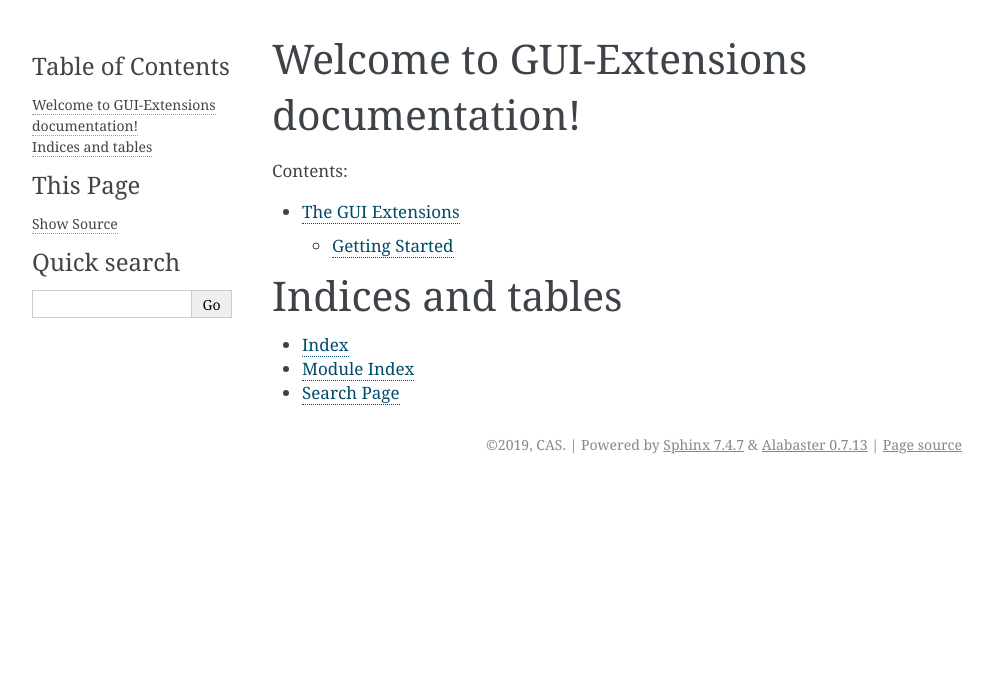
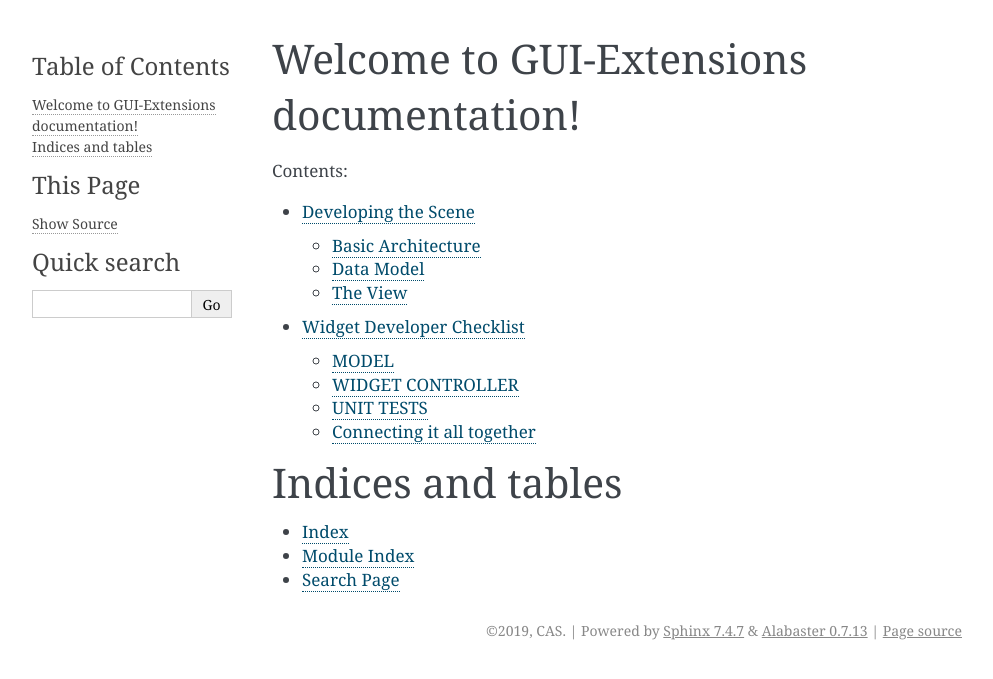
Before and after one commit to European-XFEL/guiextensions, a Sphinx documentation site: the page built from doc/source/index.rst, in a window 1280 px wide. Shown: the top 679 px of the page, without its empty margins (148-1141 px from the left). Built offline with Sphinx 7.4.7, drawn with Linux system fonts in a browser that asks for light colours; some of the changed lines change nothing that is shown.

Commit message:
Put basic documentation for extensions online

```diff
--- /dev/null
+++ b/doc/source/gui_scene_development.rst
@@ -0,0 +1,177 @@
+********************
+Developing the Scene
+********************
+
+As it is an important part of the Karabo GUI, we expect that the Scene will
+require new widgets/elements and other changes as time goes by. The following
+should be considered guidelines for accomplishing that in a way which doesn't
+cause undue pain to existing users of the GUI.
+
+
+Basic Architecture
+==================
+
+The scene code is generally split into two parts: model and view. The model
+code lives in ``karabo.common.scenemodel`` and is responsible for the
+representation of scene data and reading/writing those data to/from files. It
+is built using the `Traits library <http://docs.enthought.com/traits/>`_, which
+you should familiarize yourself with if you plan to work on the scene. The view
+code for the scene lives in ``karabogui.sceneview``. It is built using Qt and
+makes use of the model objects.
+
+.. note::
+
+  This separation of model and view has an important benefit: You don't *need*
+  a GUI to work with scenes. Having a well defined and **independent** data
+  model means that power users can script the creation/modification of scene
+  files.
+
+
+Data Model
+==========
+
+The job of ``karabo.common.scenemodel`` is to describe the data of a scene.
+GUI code does not belong here. For that, see `The View`_ below.
+
+
+Scene File Versioning
+---------------------
+
+Every scene file, starting with version 2, contains a ``krb:version`` attribute
+in the root SVG element which gives the version of the file. If the attribute
+is missing, a file is assumed to be version 1.
+
+The general philosophy of versioning in the scene file format is that old data
+must *always* be readable. If a file is then modified and saved, it will be
+written using the *latest version* of the file format. To accomplish this, the
+scene data model code will necessarily accumulate reader code over time, but
+will only ever know how to write out the current version of the file format.
+
+
+The Scene File Format
+---------------------
+
+Version 1 of the scene file format is described in detail here:
+:ref:`scene-file-version-one`. In general, the file format is SVG and
+individual elements in a scene file are recognized by their corresponding
+reader functions in the Karabo library.
+
+Version 2 of the scene file format is basically the same as version 1, but
+some elements have minor changes which are incompatible with the old reader
+implementations. These changes should be in agreement with the guidelines
+enumerated below.
+
+Version 3 (and later) does not yet exist at the time of this writing. The
+condition for it to exist would be if an existing element (or elements) need(s)
+a new reader. As soon as the format of any element changes enough that it can't
+be handled cleanly by the current reader, then a new reader (for that element)
+and new file version is required.
+
+
+Making Changes to the Scene File format
+---------------------------------------
+
+If you wish to add new data to the scene file format, or change the format of
+data which is already there, you should take note of the following:
+
+* If adding a new element, create a class which inherits ``BaseSceneObjectData``
+  (a *model class*).
+
+  * Create a reader function for the class. Register the reader with the
+    ``register_scene_reader`` decorator. Make sure you pass
+    ``version=<current version>`` (where ``<current version>`` is the value of
+    ``SCENE_FILE_VERSION``) to the decorator. Don't pass ``SCENE_FILE_VERSION``
+    because this value will change over time and you want to pin your reader to
+    a single version.
+  * Create a writer function for the class. Register the writer with the
+    ``register_scene_writer`` decorator.
+  * **Add unit tests which cover all the new code that you added**. Try to cover
+    edge cases that you can think of.
+
+* If *lightly* modifying an existing model class, you can make small changes to
+  the reader function
+
+  * **Leave the** ``SCENE_FILE_VERSION`` **constant alone**.
+  * Make whatever changes are necessary to the model class.
+  * Update the other reader function(s) for the model if needed
+  * Update unit tests carefully.
+
+* If modifying an existing model class in a way which requires a new reader
+  function:
+
+  * Increment the ``SCENE_FILE_VERSION`` constant first.
+  * Make whatever changes are necessary to the model class.
+  * Create a **new reader function** and register it with a version equal to the
+    new value of ``SCENE_FILE_VERSION``. Remember not to use
+    ``SCENE_FILE_VERSION`` here. Use its value.
+  * Update the old reader function(s), **but only if NOT doing so would cause
+    an exception when instantiating the model class**.
+
+    * The overall aim is to construct the latest version of the model class from
+      *any* version of the file data.
+
+  * Update unit tests carefully.
+
+.. note::
+
+  Removing data from the file format is always safe. Old files which contain the
+  data will continue to be readable, because the reader can simply ignore the
+  data.
+
+.. note::
+
+  Similarly, adding new widgets to the file format is also safe, as long as the
+  addition is orthogonal to existing data in the format. As of version 2.2(-ish)
+  the ``UnknownWidgetDataModel`` catches new widgets which do not have a reader
+  registered.
+
+
+Unit Tests
+----------
+
+The scene model code, by virtue of being independent from the view code, has
+very extensive test coverage. You should strive to maintain this when making
+changes. It is intended as a defensive measure against introducing breaking
+changes to users. Unfortunately, it's not automatic, and it requires a bit of
+discipline on the part of developers working on the scene.
+
+**This is very important**. Good unit test coverage of the scene file model
+code is the main defense against user hostile bugs encountered when loading
+scenes.
+
+
+The View
+========
+
+The job of the subpackage ``karabogui.sceneview`` is to create a visual
+representation of the data in scene model objects *and* give a way to
+manipulate that data.
+
+
+Adding a New Widget
+-------------------
+
+If you haven't added the data for your widget to the scene model yet, you
+should first do that before proceeding with the view portion. Once your new
+widget has a data model class associated with it, you can make it appear in the
+scene by doing the following:
+
+* Create a ``BaseBindingController`` class (or classes) which will be shown in
+  the scene.
+* Make sure your controller class has a ``model`` trait which is an ``Instance``
+  of whatever your scene model class is.
+* Register your controller class with the ``register_binding_controller``
+  decorator.
+* Add unit tests for your controller class.
+* Test in the GUI.
+
+
+.. note::
+
+  A Developer's Checklist is documented in :ref:`gui-widget-checklist`
+
+.. note::
+
+  If your new scene object **does NOT** need to interact with device properties
+  you should take a look at ``karabogui.sceneview.widget``. Adding things to
+  the scene view isn't *always* dealing with properties.
--- /dev/null
+++ b/doc/source/gui_widget_development.rst
@@ -0,0 +1,59 @@
+.. _gui-extensions-checklist:
+
+==========================
+Widget Developer Checklist
+==========================
+
+the following Classes needs to be created:
+
+- The Scene MODEL of the widget
+- The UNIT TESTS!
+- The WIDGET CONTROLLER
+
+if the Scene Model contains traits (i.e. needs to persist configuration data), the
+following elements need to be added:
+
+- The Scene Model WRITER
+- The Scene Model READER
+
+
+MODEL
+=====
+
+- add the MODEL to the `src/extensions/models/**DISPLAYTYPE**.py`
+  file.
+
+if the MODEL contains traits, the developer will add:
+
+- the Scene Model WRITER to
+  `src/extensions/models/**DISPLAYTYPE**.py`.
+- the Scene Model READER to
+  `src/extensions/models/**DISPLAYTYPE**.py`.
+  The READER's version should be the same as the value of
+  `SCENE_FILE_VERSION` in `src/pythonKarabo/karabo/common/scenemodel/const.py`.
+
+
+WIDGET CONTROLLER
+=================
+
+- Add the WIDGET CONTROLLER code to the `src/pythonGui/karabogui/controllers/[display|edit]`
+  directory.
+- Note that it is a requirement (enforced by register_binding_controller) that
+  controller classes define a `model` trait which binds them to the scene MODEL
+  class which they use. The unit tests will break if you forget this.
+- Add unit tests for your controller. Look at tests for existing controllers if
+  you are curious how that's accomplished.
+
+UNIT TESTS
+==========
+
+- Add the UNIT TEST to the
+  `src/extensions/tests/test_widget_**DISPLAYTYPE**.py`
+  file
+
+
+Connecting it all together
+==========================
+
+- add import of the MODEL to the `src/extensions/widget_**DISPLAYTYPE**.py` file
+- Make sure the controller class is decorated with `register_binding_controller`
--- a/doc/source/index.rst
+++ b/doc/source/index.rst
@@ -13,7 +13,9 @@ Contents:
 .. toctree::
    :maxdepth: 2
 
-   intro
+   gui_scene_development
+   gui_widget_development
+
 
 Indices and tables
 ==================
--- a/doc/source/intro.rst
+++ /dev/null
@@ -1,6 +0,0 @@
-******************
-The GUI Extensions
-******************
-
-Getting Started
-===============
```
